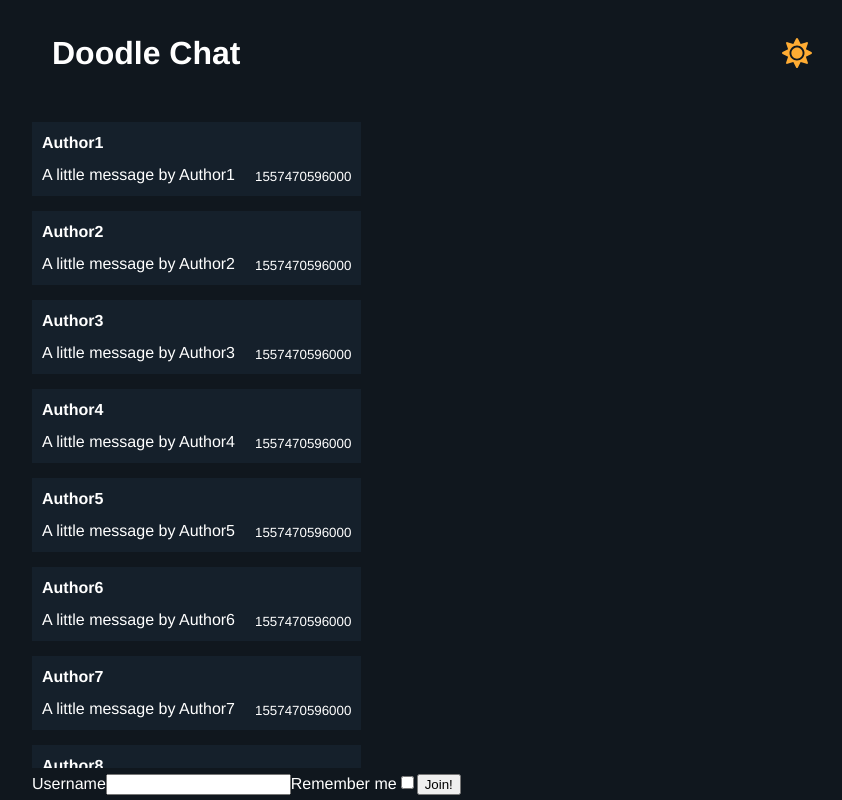
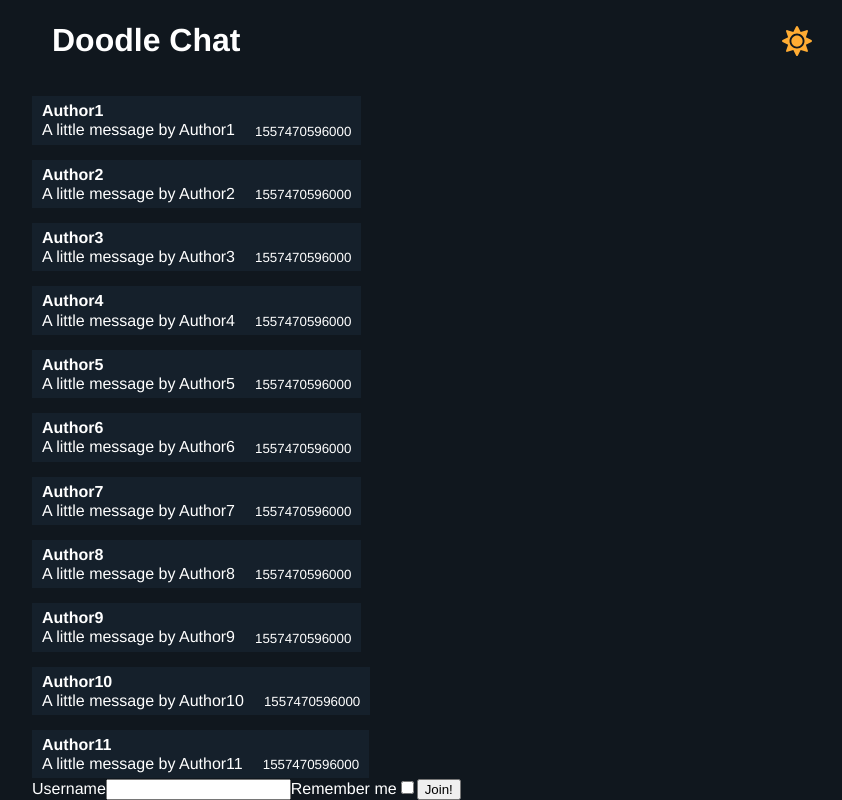
Before and after one commit to robinmetral/yaca, a React (Create React App) app: page / in a window 1280 px wide. Shown: the top 800 px of the page, without its empty margins (208-1050 px from the left). Built offline with nearby package versions, Linux system fonts and the light colour scheme; a web font is replaced by a local one.

Commit message:
Reduce line-height globally

```diff
--- a/src/components/GlobalStyle.js
+++ b/src/components/GlobalStyle.js
@@ -20,7 +20,7 @@ const GlobalStyle = createGlobalStyle`
     margin: 0;
     font-size: 1.6rem;
     font-variation-settings: 'wght' 350;
-    line-height: 2;
+    line-height: 1.2;
     font-family: "Public Sans", Helvetica, Arial, sans-serif;
     background: ${({ theme }) => theme.bg};
     color: ${({ theme }) => theme.text};
```
